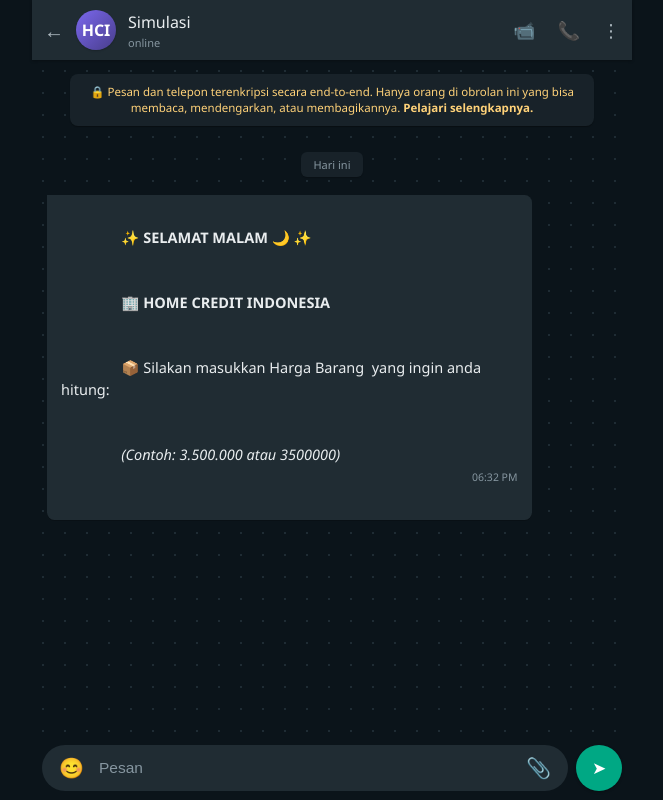
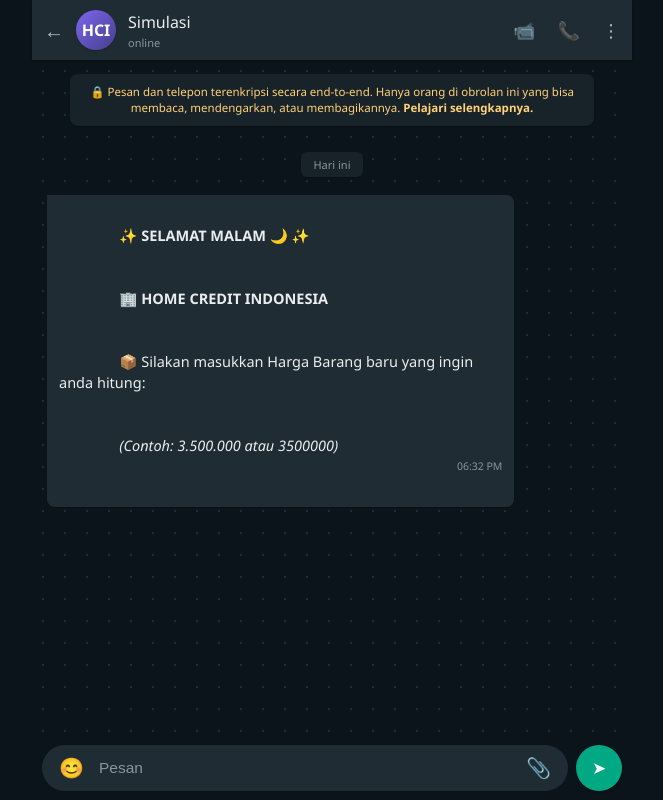
Before and after one commit to Rafiakbar10/webs, a Flask app: page / in a window 1280 px wide. Shown: the whole page, without its empty margins (308-971 px from the left). Run offline with Flask 3, Linux system fonts and the light colour scheme.

Commit message:
Update index.html

```diff
--- a/templates/index.html
+++ b/templates/index.html
@@ -3,7 +3,7 @@
 <head>
     <meta charset="UTF-8">
     <meta name="viewport" content="width=device-width, initial-scale=1.0, maximum-scale=1.0, user-scalable=no">
-    <title>WhatsApp - Simulasi Cicilan HCI</title>
+    <title>WA Simulasi</title>
     <style>
         * {
             box-sizing: border-box;
@@ -181,13 +181,13 @@
             flex-shrink: 0;
         }
 
-        /* MEMASTIKAN SEMUA TEKS DALAM PESAN BOT BENAR-BENAR RATA KIRI DAN RAPI */
+        /* MEMBUAT TEKS RATA KIRI, UKURAN PAS, DAN TIDAK KEBESARAN */
         .message {
-            max-width: 85%;
-            padding: 10px 14px;
+            max-width: 82%;
+            padding: 9px 12px;
             border-radius: 7.5px;
             font-size: 14.5px;
-            line-height: 1.5;
+            line-height: 1.45;
             word-wrap: break-word;
             position: relative;
             white-space: pre-wrap;
@@ -211,9 +211,9 @@
             align-items: center;
             justify-content: flex-end;
             gap: 3px;
-            margin-top: 4px;
+            margin-top: 3px;
             float: right;
-            margin-left: 10px;
+            margin-left: 8px;
         }
         .time {
             font-size: 10.5px;
@@ -256,16 +256,16 @@
             display: flex;
             flex-direction: column;
             gap: 6px;
-            margin-top: 10px;
+            margin-top: 8px;
         }
         .wa-btn {
             background-color: #005c4b;
             color: white;
             border: none;
-            padding: 10px 14px;
+            padding: 9px 12px;
             border-radius: 8px;
             cursor: pointer;
-            font-size: 14px;
+            font-size: 13.5px;
             font-weight: 500;
             text-align: center;
             text-decoration: none;
@@ -412,11 +412,11 @@
             </div>
             <div class="chat-date-badge">Hari ini</div>
 
-            <!-- Pesan Pembuka Pertama (Otomatis & Rata Kiri Rapi) -->
+            <!-- Pesan Pembuka Pertama (Rata Kiri, Rapi, & Ukuran Pas) -->
             <div class="message bot">
                 ✨ <b>{{ salam }}</b> ✨<br><br>
                 🏢 <b>HOME CREDIT INDONESIA</b><br><br>
-                📦 <b></b>Silakan masukkan Harga Barang </b> yang ingin anda hitung:<br><br>
+                📦 Silakan masukkan Harga Barang baru yang ingin anda hitung:<br><br>
                 <i>(Contoh: 3.500.000 atau 3500000)</i>
                 <div class="message-meta">
                     <span class="time" id="initialTime"></span>
@@ -517,25 +517,17 @@
             }
         });
 
-        // Fungsi Tombol Hitung Simulasi Baru (Otomatis mengambil salam waktu dari backend app.py)
+        // Fungsi Tombol Hitung Simulasi Baru (Otomatis menyesuaikan waktu sapaan lokal dengan rapi)
         window.mulaiSimulasiBaru = function() {
             step = 'GET_PRICE';
             dataSimulasi = { harga: 0, dp: 0, tenor: 0 };
             const typingId = showTypingBubble();
             subStatus.innerText = "mengetik...";
 
-            fetch('/')
-                .then(res => res.text())
-                .then(html => {
-                    // Ekstraksi teks salam otomatis dari halaman utama
-                    const parser = new DOMParser();
-                    const doc = parser.parseFromString(html, 'text/html');
-                    // Jika tidak terbaca otomatis, backend Flask akan mengirimkan salam dinamis
             setTimeout(() => {
                 removeTypingBubble(typingId);
                 subStatus.innerText = "online";
 
-                        // Menentukan salam otomatis berdasarkan jam client lokal secara real-time
                 const jam = new Date().getHours();
                 let salamWaktu = "SELAMAT MALAM";
                 if (jam >= 4 && jam < 11) salamWaktu = "SELAMAT PAGI";
@@ -545,13 +537,6 @@
                 const pesanBaru = `✨ <b>${salamWaktu}</b> ✨<br><br>🏢 <b>HOME CREDIT INDONESIA</b><br><br>📦 Silakan masukkan Harga Barang baru yang ingin anda hitung:<br><br><i>(Contoh: 3.500.000 atau 3500000)</i>`;
                 appendMessage(pesanBaru, 'bot');
             }, 1000);
-                })
-                .catch(() => {
-                    removeTypingBubble(typingId);
-                    subStatus.innerText = "online";
-                    const pesanBaru = `✨ <b>{{ salam }}</b> ✨<br><br>🏢 <b>HOME CREDIT INDONESIA</b><br><br>📦 Silakan masukkan Harga Barang baru yang ingin anda hitung:<br><br><i>(Contoh: 3.500.000 atau 3500000)</i>`;
-                    appendMessage(pesanBaru, 'bot');
-                });
         };
 
         function appendMessage(text, sender, htmlButtons = '') {
```
Lines whose indentation alone changed are shown as unchanged.
